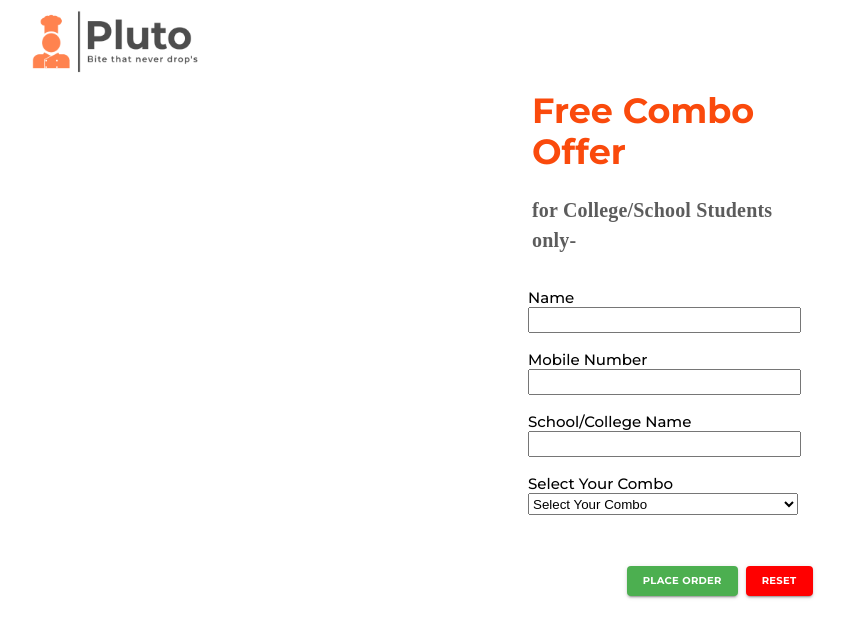
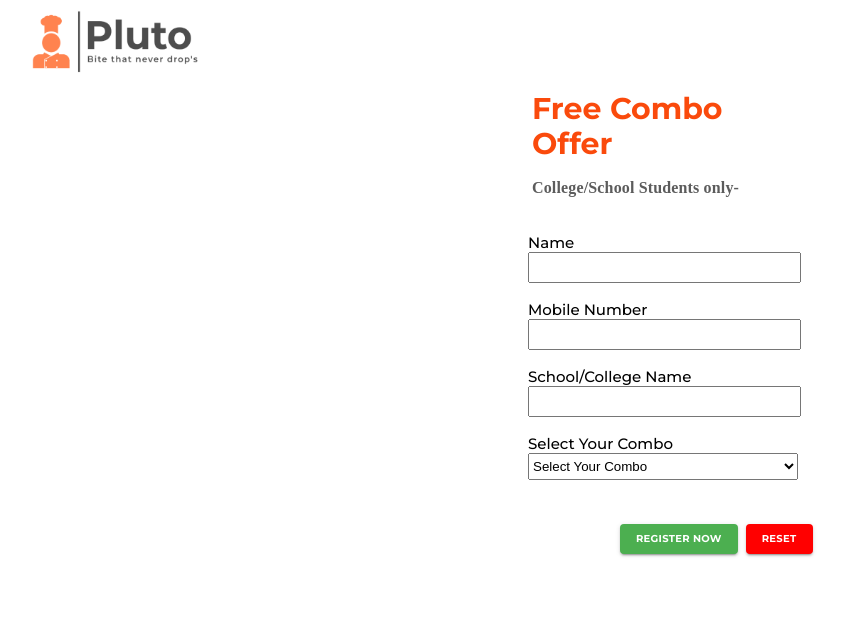
Before and after one commit to kushwaha971/Food-Delivery, a React (Create React App) app: page /offer in a window 1280 px wide. Shown: the top 638 px of the page, without its empty margins (7-852 px from the left). Built offline with nearby package versions, Linux system fonts and the light colour scheme.

Commit message:
Offer UI testing

```diff
--- a/src/component/offers/SelectItem.js
+++ b/src/component/offers/SelectItem.js
@@ -24,7 +24,7 @@ function SelectItem(props) {
         id={name}
         name={name}
         {...rest}
-        style={{ width: "102%",height:'22px' }}
+        style={{ width: "102%",height:'27px' }}
       >
         {options.map((option) => {
           return (
--- a/src/component/offers/StuOffer.js
+++ b/src/component/offers/StuOffer.js
@@ -118,7 +118,7 @@ function StuOffer() {
             .post(WEBAPP_URL)
             .then((res) => {
               setTimeout(() => {
-                alert(JSON.stringify("Your Order Placed Successfully"));
+                alert(JSON.stringify("Registration completed successfully"));
               }, 100);
               console.log(payload);
               resetForm({ payload: "" });
@@ -137,7 +137,7 @@ function StuOffer() {
                 sx={{
                   marginTop: "60px",
                   fontFamily: "Montserrat",
-                  fontSize: "35px",
+                  fontSize: "30px",
                   fontWeight: 700,
                   color: "#FA4A0C",
                 }}
@@ -147,15 +147,15 @@ function StuOffer() {
               <Typography
                 sx={{
                   fontFamily: "Robboto",
-                  fontSize: "20px",
+                  fontSize: "16px",
                   fontWeight: 700,
                   color: "#5C5C5C",
-                  marginTop: "22px",
+                  marginTop: "15px",
                   marginBottom: "-20px",
                 }}
               >
 
-                for College/School Students only-
+                 College/School Students only-
               </Typography>
             </DialogTitle>
             <Form>
@@ -194,7 +194,7 @@ function StuOffer() {
                   />
                 </Box>
               </DialogContent>
-              <DialogActions style={{ marginTop: "7px" }}>
+              <DialogActions>
                 <Button
                   type="submit"
                   variant="contained"
@@ -205,7 +205,7 @@ function StuOffer() {
                     backgroundColor: "#4CAF50",
                   }}
                 >
-                  Place Order
+                  Register Now
                 </Button>
                 <Button
                   variant="contained"
--- a/src/component/offers/StuOfferTextField.js
+++ b/src/component/offers/StuOfferTextField.js
@@ -23,7 +23,7 @@ function StuOfferTextField(props) {
         id={name}
         name={name}
         {...rest}
-        style={{ width: "100%", height: "20px" }}
+        style={{ width: "100%", height: "25px" }}
       />
       <ErrorMessage component={TextError} name={name} />
     </div>
```
